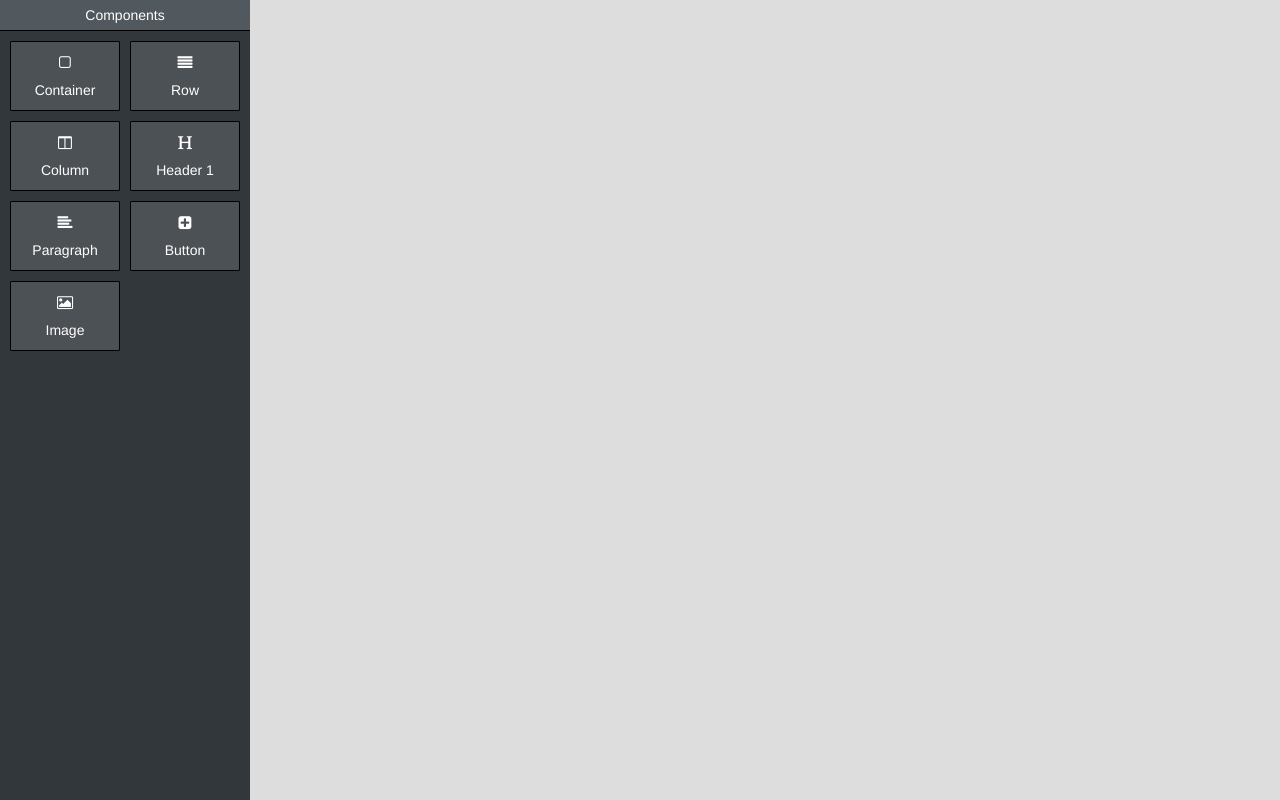
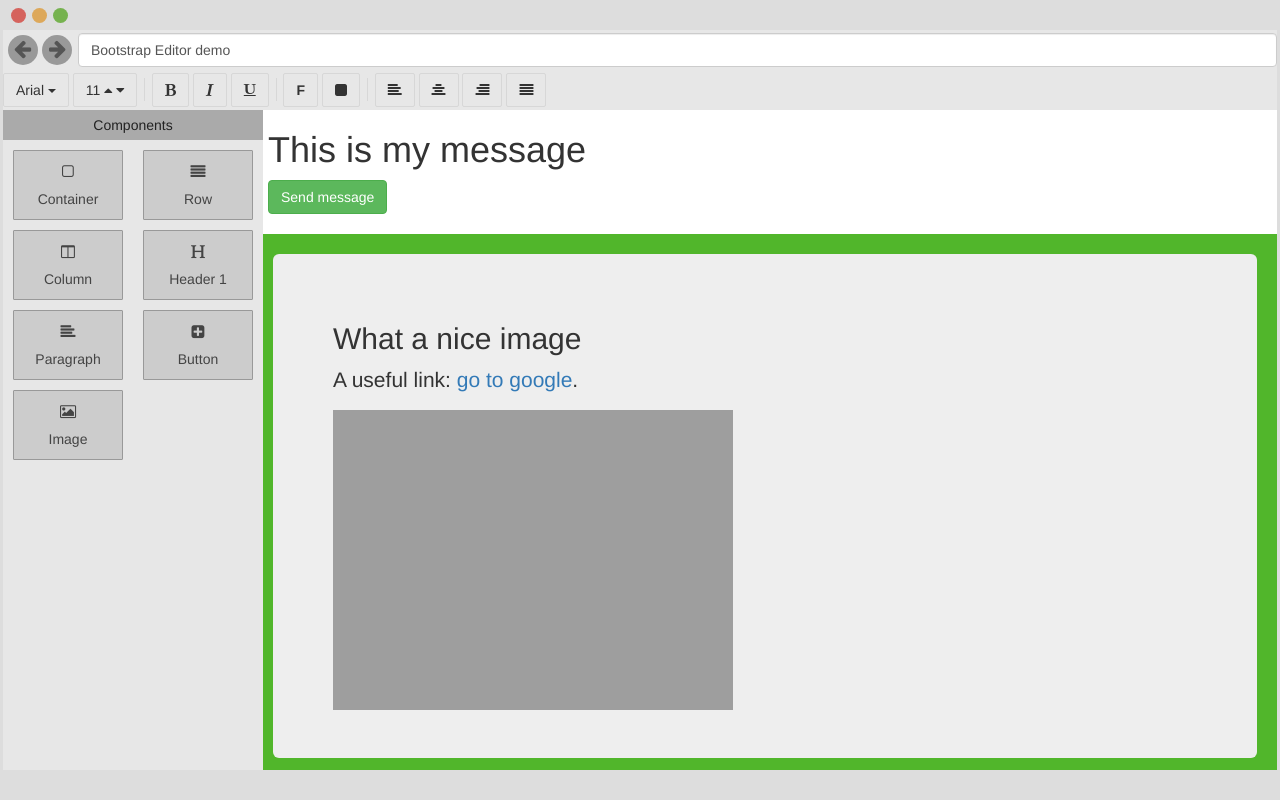
Before and after one commit to brunokrebs/badd-editor, a website: page demo/demo.html in a window 1280 px wide. Drawn offline with nearby package versions, Linux system fonts and the light colour scheme; files that its build step writes are made by us from their sources; files whose address does not match are found by name.

Commit message:
new design without tables

```diff
--- a/src/badd-editor-frame.css
+++ b/src/badd-editor-frame.css
@@ -4,6 +4,8 @@ html {
 
 body {
 	min-height: 100%;
+	padding-top: 110px;
+	padding-left: 250px;
 }
 
 body > .container,
--- a/src/badd-editor.css
+++ b/src/badd-editor.css
@@ -3,61 +3,58 @@ table.badd-editor {
 	width: 100%;
 }
 
-/* editor's components style */
-
-td.badd-editor-components {
-	background-color: #51585E;
-	padding: 0;
-	width: 250px;
-	vertical-align: top;
-}
-
-td.badd-editor-components p.badd-editor-title {
-	color: white;
-	line-height: 30px;
-	background-color: #51585E;
-	border-bottom: 1px solid #000;
-	margin-bottom: 0;
-	padding: 0 15px 0 15px;
-	text-align: center;
-}
-
-td.badd-editor-components div.badd-editor-components {
-	background-color: #32373B;
-	height: 100%;
-}
-
 /* editor's browser style */
-
-td.badd-editor-browser {
-	height: 100%;
-	vertical-align: top;
-	background-color: #ddd;
-}
-
-td.badd-editor-browser div.header {
-	background-color: #cccccc;
-	height: 30px;
-	line-height: 30px;
-	border: 1px solid #000;
-}
 
 .badd-editor-browser-frame {
 	border-left: 3px solid #ddd;
 	border-right: 3px solid #ddd;
+	width: 100%;
+	height: 100%;
+	position: relative;
+}
+
+iframe.badd-editor-browser {
+	width: 100%;
+	height: 100%;
+	border: none;
+	display: block;
 }
 
 div.badd-editor-browser-header,
 div.badd-editor-browser-footer {
+	width: 100%;
 	height: 30px;
 	background-color: #ddd;
+	position: absolute;
 }
 
 div.badd-editor-browser-address,
 div.badd-editor-browser-configuration {
+	width: 100%;
 	height: 40px;
 	background-color: #e7e7e7;
 	padding-top: 3px;
+	z-index: 16777101;
+}
+
+div.badd-editor-browser-header {
+	position: absolute;
+	top: 0px;
+}
+
+div.badd-editor-browser-address {
+	position: absolute;
+	top: 30px;
+}
+
+div.badd-editor-browser-configuration {
+	position: absolute;
+	top: 70px;
+}
+
+div.badd-editor-browser-footer {
+	position: absolute;
+	bottom: 0px;
 }
 
 div.badd-editor-browser-header-close {
@@ -91,13 +88,13 @@ div.badd-editor-browser-header-max {
 }
 
 div.badd-editor-browser-address-page-title {
-	display: inline-block;
-	float: left;
+	margin-left: 75px;
 }
 
 div.badd-editor-browser-address-undo-redo {
-	display: inline-block;
-	float: left;
+	position: absolute;
+	top: 5px;
+	left: 0;
 	width: 75px;
 }
 
@@ -138,59 +135,74 @@ div.badd-editor-browser-address-redo i.fa {
 	}
 }
 
-iframe.badd-editor-browser {
-	width: 100%;
-	margin-bottom: -5px;
-	border: none;
+/* draggable components style */
+
+div.badd-editor-dragglable-components {
+	position: absolute;
+	background-color: #e7e7e7;
+	width: 260px;
+	top: 110px;
+	left: 0;
+	bottom: 30px;
+	overflow-y: auto;
+	overflow-x: hidden;
 }
 
-/* draggable components style */
+div.badd-editor-dragglable-components p.badd-editor-title {
+	color: #222;
+	line-height: 30px;
+	background-color: #aaa;
+	margin-bottom: 0;
+	padding: 0 15px 0 15px;
+	text-align: center;
+}
 
-td.badd-editor-components ul {
+div.badd-editor-dragglable-components ul {
 	margin-top: 10px;
 	padding: 0 10px 0 10px;
 	list-style-type: none;
 }
 
-td.badd-editor-components ul li {
+div.badd-editor-dragglable-components ul li {
 	cursor: pointer;
-	border: 1px solid black;
+	border: 1px solid #999;
 	border-radius: 1px;
 	padding: 6px 5px 10px 5px;
 	margin-bottom: 10px;
 	text-align: center;
 	width: 110px;
-	background-color: #4C5155;
-	color: white;
+	background-color: #ccc;
+	color: #444;
 }
 
-td.badd-editor-components ul li:nth-child(even) {
+div.badd-editor-dragglable-components ul li:nth-child(even) {
 	float: right;
 }
 
-td.badd-editor-components ul li:nth-child(odd) {
+div.badd-editor-dragglable-components ul li:nth-child(odd) {
 	float: left;
 }
 
-td.badd-editor-components ul li.ui-draggable-dragging {
+div.badd-editor-dragglable-components ul li.ui-draggable-dragging {
 	padding-bottom: 2px;
 	margin-left: 338px;
 	margin-top: 43px;
 }
 
-td.badd-editor-components ul li.drag-active,
-td.badd-editor-components ul li.ui-draggable-dragging,
-td.badd-editor-components ul li:hover {
+div.badd-editor-dragglable-components ul li.drag-active,
+div.badd-editor-dragglable-components ul li.ui-draggable-dragging,
+div.badd-editor-dragglable-components ul li:hover {
 	background: #2385DC;
+	color: white;
 }
 
-td.badd-editor-components ul li i {
+div.badd-editor-dragglable-components ul li i {
 	display: block;
 	font-size: 15px;
 	line-height: 30px;
 }
 
-td.badd-editor-components ul li span.badd-editor-label {
+div.badd-editor-dragglable-components ul li span.badd-editor-label {
 	display: inline-block;
 	height: 25px;
 	line-height: 20px;
@@ -198,7 +210,7 @@ td.badd-editor-components ul li span.badd-editor-label {
 	float: left;
 }
 
-td.badd-editor-components ul li span.badd-editor-title {
+div.badd-editor-dragglable-components ul li span.badd-editor-title {
 	display: inline-block;
 	margin-top: 2px;
 }
--- a/src/badd-editor.html
+++ b/src/badd-editor.html
@@ -1,7 +1,62 @@
-<table class="badd-editor">
-	<tr>
-		<td class="badd-editor-components">
-			<div class="badd-editor-components">
+<div class="badd-editor-browser-frame">
+	<div class="badd-editor-browser-header">
+		<div class="badd-editor-browser-header-close"></div>
+		<div class="badd-editor-browser-header-min"></div>
+		<div class="badd-editor-browser-header-max"></div>
+	</div>
+	<div class="badd-editor-browser-address">
+		<div class="badd-editor-browser-address-undo-redo">
+			<div class="badd-editor-browser-address-return">
+				<i class="fa fa-arrow-left"></i>
+			</div>
+			<div class="badd-editor-browser-address-redo">
+				<i class="fa fa-arrow-right"></i>
+			</div>
+		</div>
+		<div class="badd-editor-browser-address-page-title">
+			<input type="text" class="form-control" placeholder="Page title"
+				   ng-model="pageTitle" ng-change="pageTitleChanged()">
+		</div>
+	</div>
+	<div class="badd-editor-browser-configuration">
+		<button type="button" class="btn btn-default " title="Font">
+			Arial <span class="caret"></span>
+		</button>
+		<button type="button" class="btn btn-default " title="Font size">
+			11 <span class="fa fa-caret-up"></span> <span class="fa fa-caret-down"></span>
+		</button>
+		<div class="btn-separator"></div>
+		<button type="button" class="btn btn-default " title="Bold">
+			<i class="fa fa-bold"></i>
+		</button>
+		<button type="button" class="btn btn-default " title="Italic">
+			<i class="fa fa-italic"></i>
+		</button>
+		<button type="button" class="btn btn-default " title="Underline">
+			<i class="fa fa-underline"></i>
+		</button>
+		<div class="btn-separator"></div>
+		<button type="button" class="btn btn-default " title="Font color">
+			<strong>F</strong>
+		</button>
+		<button type="button" class="btn btn-default " title="Background color">
+			<i class="fa fa-square"></i>
+		</button>
+		<div class="btn-separator"></div>
+		<button type="button" class="btn btn-default " title="Background color">
+			<i class="fa fa-align-left"></i>
+		</button>
+		<button type="button" class="btn btn-default " title="Background color">
+			<i class="fa fa-align-center"></i>
+		</button>
+		<button type="button" class="btn btn-default " title="Background color">
+			<i class="fa fa-align-right"></i>
+		</button>
+		<button type="button" class="btn btn-default " title="Background color">
+			<i class="fa fa-align-justify"></i>
+		</button>
+	</div>
+	<div class="badd-editor-dragglable-components">
 		<p class="badd-editor-title">{{componentsTitle}}</p>
 		<ul>
 			<li ng-repeat="draggable in draggables" data-element="{{draggable.element}}" badd-draggable>
@@ -10,9 +65,6 @@
 			</li>
 		</ul>
 	</div>
-		</td>
-		<td class="badd-editor-browser">
-			<badd-droppable-frame template="{{template}}"></badd-droppable-frame>
-		</td>
-	</tr>
-</table>
+	<iframe class="badd-editor-browser"></iframe>
+	<div class="badd-editor-browser-footer"></div>
+</div>
--- a/src/badd-editor.js
+++ b/src/badd-editor.js
@@ -1,7 +1,11 @@
 (function() {
 	var editorModule = angular.module('baddEditor', []);
 
-	var editorController = function($scope) {
+	var editorController = function($scope, editorService) {
+		$scope.pageTitleChanged = function() {
+			editorService.changePageTitle($scope.pageTitle);
+		};
+
 		// if attr are not set, use default values
 		$scope.componentsTitle = angular.isDefined($scope.componentsTitle) ? $scope.componentsTitle : 'Components';
 
@@ -22,9 +26,9 @@
 				'alt="airplane">' }
 		];
 	};
-	editorController.$inject = ['$scope'];
+	editorController.$inject = ['$scope', 'editorService'];
 
-	var editorDirective = function () {
+	var editorDirective = function (editorService) {
 		return {
 			restrict: 'E',
 			templateUrl: 'badd-editor.html',
@@ -33,10 +37,16 @@
 				componentsTitle: '@',
 				template: '@'
 			},
-			controller: editorController
+			controller: editorController,
+			link: function (scope, element, attrs) {
+				var iframe = element.find('iframe');
+
+				iframe.attr('src', attrs.template);
+				iframe.on('load', editorService.initializeFrame(iframe, scope));
+			}
 		};
 	};
-
+	editorDirective.$inject = ['editorService'];
 	editorModule.directive('baddEditor', editorDirective);
 
 	var editorService = function($compile, $document, $window) {
@@ -63,8 +73,6 @@
 			return function () {
 				service.document = $document[0];
 				service.iframe = frame[0];
-
-				fixLayout();
 
 				// helper listener
 				$window.addEventListener("click", windowClickListener);
@@ -152,18 +160,6 @@
 				var elements = _.toArray(element.querySelectorAll('*'));
 				elements.forEach(configureDirectivesOnElementAndChildren);
 			}
-		}
-
-		function fixLayout() {
-			// fulfill height
-			var browserColumn = service.document.querySelector('td.badd-editor-components');
-			var browserDiv = service.document.querySelector('div.badd-editor-browser-frame');
-			browserDiv.style.height = (browserColumn.getBoundingClientRect().height - 1) + 'px';
-			service.iframe.style.height = (browserColumn.getBoundingClientRect().height - 140) + 'px';
-
-			var addressDiv = service.document.querySelector('div.badd-editor-browser-address');
-			var addressPageTitleDiv = addressDiv.querySelector('div.badd-editor-browser-address-page-title');
-			addressPageTitleDiv.style.width = (addressDiv.getBoundingClientRect().width - 75) + 'px';
 		}
 
 		service.startDragging = function (event) {
```
Also changed, not shown: src/badd-droppable-frame.html (deleted, +0 -61 lines), src/badd-droppable-frame.js (deleted, +0 -30 lines), dist/badd-editor-frame.min.css, dist/badd-editor.min.css, dist/badd-editor.min.js. Lines whose indentation alone changed are shown as unchanged.
